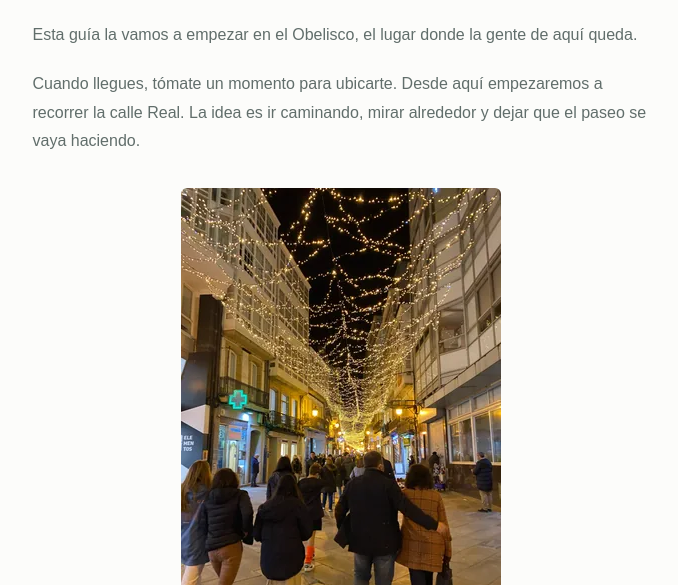
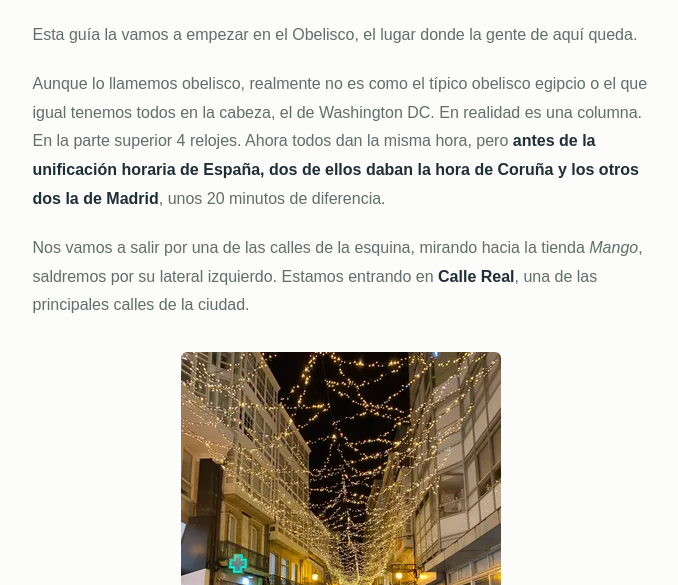
Before and after one commit to juanoa/coruna.fyi, an Astro site: page /obelisco-y-calle-real in a window 1280 px wide. Shown: the part 215-800 px from the top of the page, without its empty margins (292-970 px from the left). Built offline with nearby package versions, Linux system fonts and the light colour scheme; Astro itself is replaced by a stand-in of ours.

Commit message:
content: update "Obelisco y calle real"

```diff
--- a/src/content/guide/obelisco-y-calle-real.mdx
+++ b/src/content/guide/obelisco-y-calle-real.mdx
@@ -7,7 +7,9 @@ alt: El reloj del Obelisco de A Coruña
 
 Esta guía la vamos a empezar en el Obelisco, el lugar donde la gente de aquí queda.
 
-Cuando llegues, tómate un momento para ubicarte. Desde aquí empezaremos a recorrer la calle Real. La idea es ir caminando, mirar alrededor y dejar que el paseo se vaya haciendo.
+Aunque lo llamemos obelisco, realmente no es como el típico obelisco egipcio o el que igual tenemos todos en la cabeza, el de Washington DC. En realidad es una columna. En la parte superior 4 relojes. Ahora todos dan la misma hora, pero **antes de la unificación horaria de España, dos de ellos daban la hora de Coruña y los otros dos la de Madrid**, unos 20 minutos de diferencia.
+
+Nos vamos a salir por una de las calles de la esquina, mirando hacia la tienda _Mango_, saldremos por su lateral izquierdo. Estamos entrando en **Calle Real**, una de las principales calles de la ciudad.
 
 <figure class="max-w-80 mx-auto">
   <img
```
